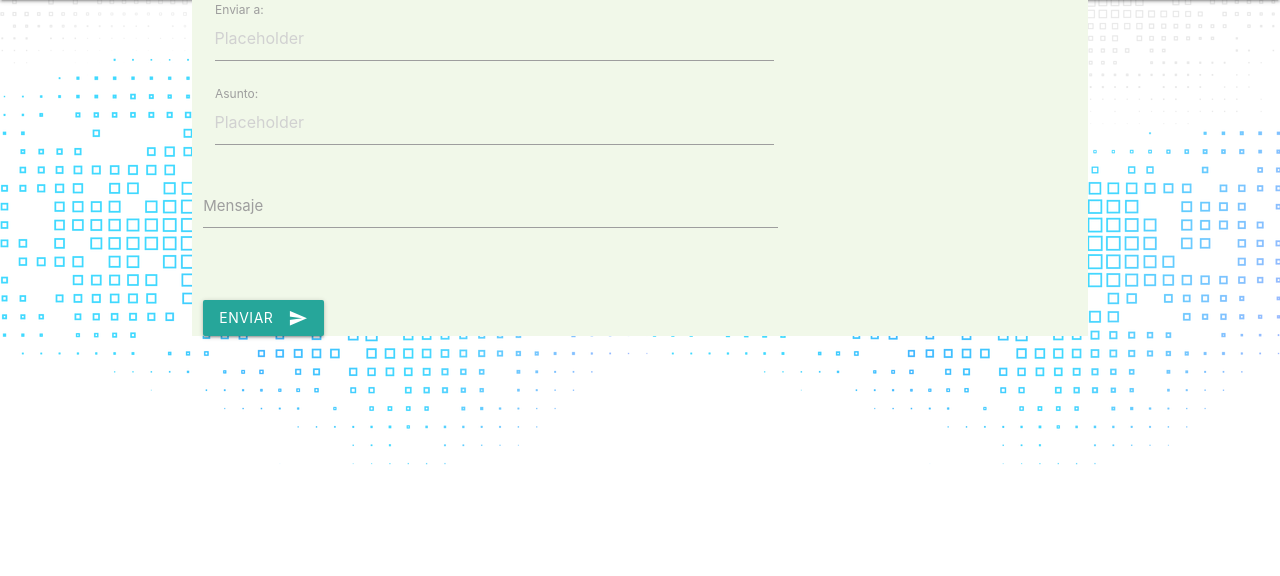
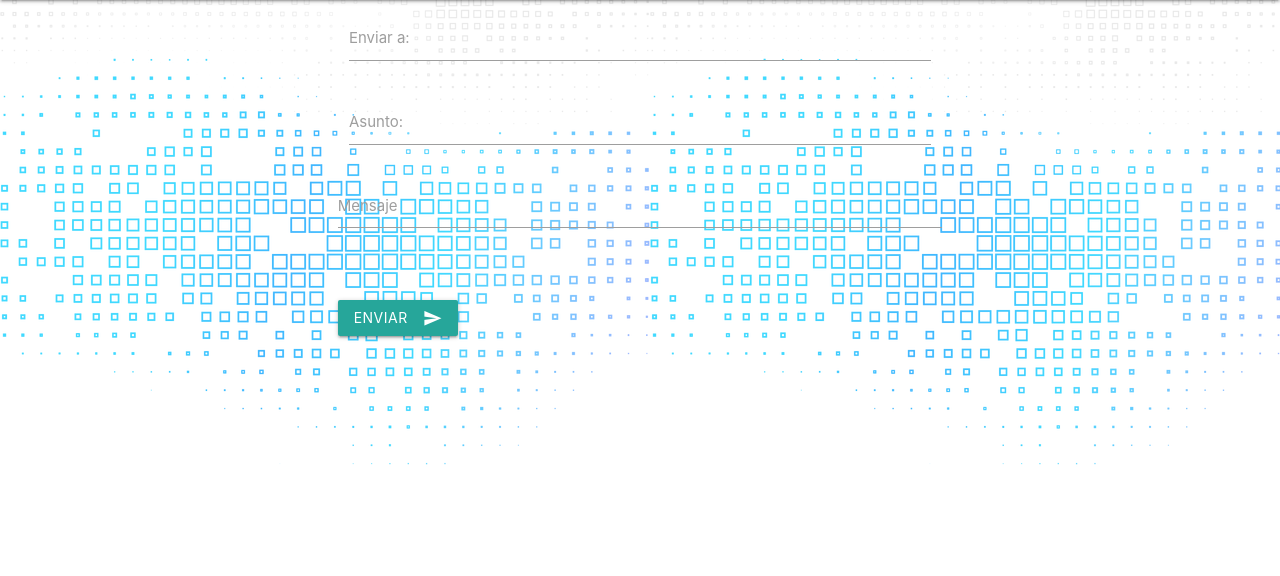
Before and after one commit to luissamano/KMSytem, a Python web app: template templates/email.html in a window 1280 px wide. Shown: the part 64-640 px from the top of the page. Run offline with Jinja, Linux system fonts and the light colour scheme; the template is opened without the code that fills it, so the values that code supplies are empty.

Commit message:
after delete

```diff
--- a/main.py
+++ b/main.py
@@ -25,4 +25,7 @@ def publicaciones():
 
 @main.route('/sendemail')
 def email():
-   return render_template('email.html', name=current_user.name, tipo_usuario=current_user.id_role)
+    return render_template(
+        'email.html',
+        name=current_user.name,
+        tipo_usuario=current_user.id_role)
--- a/templates/base.html
+++ b/templates/base.html
@@ -63,7 +63,7 @@
       </div>
     </nav>
 
-    <div class="container light-green lighten-5">
+    <div class="container">
       {% block content %} {% endblock %}
     </div>
   </body>
--- a/templates/email.html
+++ b/templates/email.html
@@ -1,28 +1,27 @@
-{% extends "base.html" %}
+{% extends "base.html" %} {% block content %}
 
-{% block content %}
-<div class="row">
-    <form class="col s12">
-
-        <div class="input-field col s8">
-            <input placeholder="Placeholder" id="email_to" type="text" class="validate">
-            <label for="email_to">Enviar a: </label>
+<div class="container row">
+  <form class="col s12" method="POST" action="/emailpost">
+    <div class="input-field col s12">
+      <input id="to" type="text" class="validate" />
+      <label for="to">Enviar a: </label>
     </div>
-        <div class="input-field col s8">
-            <input placeholder="Placeholder" id="asunto" type="text" class="validate">
-            <label for="asunto">Asunto: </label>
+    <div class="input-field col s12">
+      <input id="subject" type="text" class="validate" />
+      <label for="subject">Asunto: </label>
     </div>
 
     <br />
     <div class="row">
-            <div class="input-field col s8">
+      <div class="input-field col s12">
         <textarea id="body" class="materialize-textarea"></textarea>
         <label for="body">Mensaje</label>
       </div>
     </div>
 
     <br />
-        <button class="btn waves-effect waves-light" type="submit" name="enviar">Enviar
+    <button class="btn waves-effect waves-light" type="submit" name="enviar">
+      Enviar
       <i class="material-icons right">send</i>
     </button>
   </form>
```
Also changed, not shown: ControllerEmail.py (added, +8 -0 lines), auth.py (+10 -6 lines), 1 other file. Lines whose indentation alone changed are shown as unchanged.
